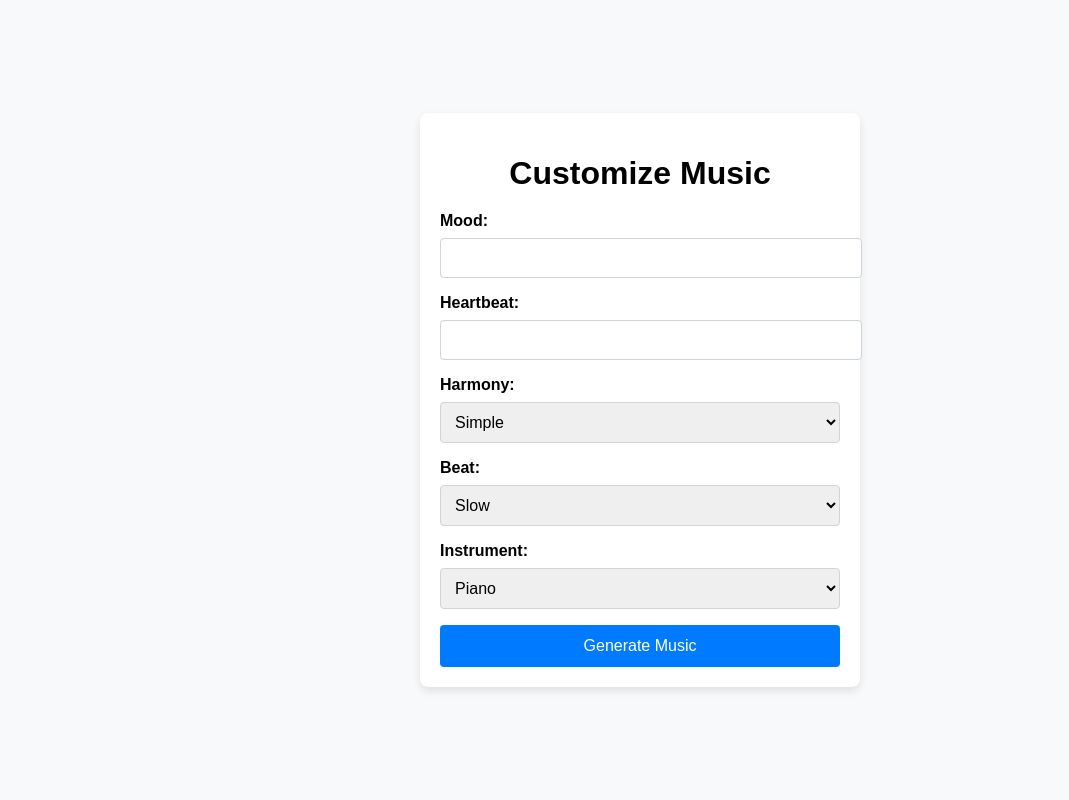
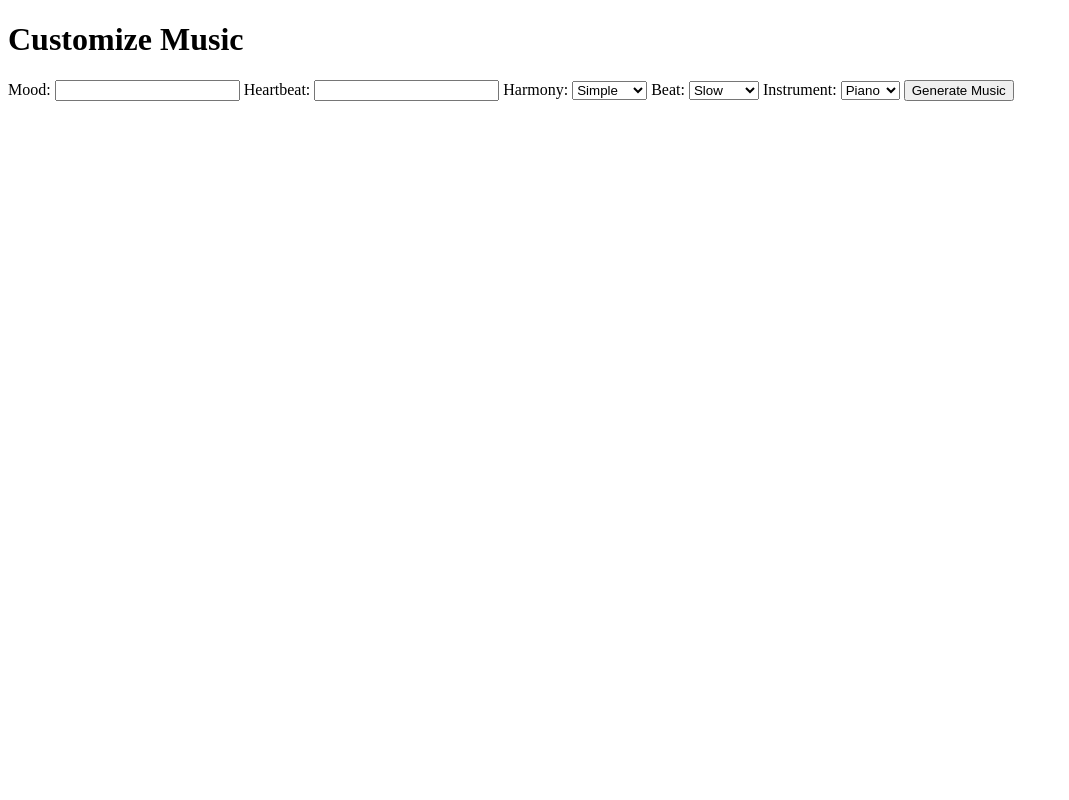
Before and after one commit to prachikolte09/MusicPsychology, a FastAPI app: page /customize_music/ in a window 1280 px wide. Shown: the whole page, without its empty margins (0-1069 px from the left). Run offline with FastAPI, Linux system fonts and the light colour scheme.

Commit message:
Update customize_music.html

```diff
--- a/templates/customize_music.html
+++ b/templates/customize_music.html
@@ -4,61 +4,7 @@
     <meta charset="UTF-8">
     <meta name="viewport" content="width=device-width, initial-scale=1.0">
     <title>Customize Music</title>
-    <style>
-        body {
-            font-family: Arial, sans-serif;
-            background-color: #f8f9fa;
-            margin: 0;
-            padding: 0;
-            display: flex;
-            justify-content: center;
-            align-items: center;
-            height: 100vh;
-        }
-        .container {
-            background-color: #ffffff;
-            padding: 20px;
-            border-radius: 8px;
-            box-shadow: 0px 4px 8px rgba(0, 0, 0, 0.1);
-            width: 400px;
-            max-width: 100%;
-        }
-        h1 {
-            text-align: center;
-            margin-bottom: 20px;
-        }
-        form {
-            display: flex;
-            flex-direction: column;
-        }
-        label {
-            font-weight: bold;
-            margin-bottom: 8px;
-        }
-        input[type="text"],
-        input[type="number"],
-        select {
-            padding: 10px;
-            margin-bottom: 16px;
-            border: 1px solid #ced4da;
-            border-radius: 4px;
-            width: 100%;
-            font-size: 16px;
-        }
-        button[type="submit"] {
-            background-color: #007bff;
-            color: #ffffff;
-            border: none;
-            border-radius: 4px;
-            padding: 12px 20px;
-            cursor: pointer;
-            font-size: 16px;
-            transition: background-color 0.3s;
-        }
-        button[type="submit"]:hover {
-            background-color: #0056b3;
-        }
-    </style>
+
 </head>
 <body>
 <div class="container">
```
